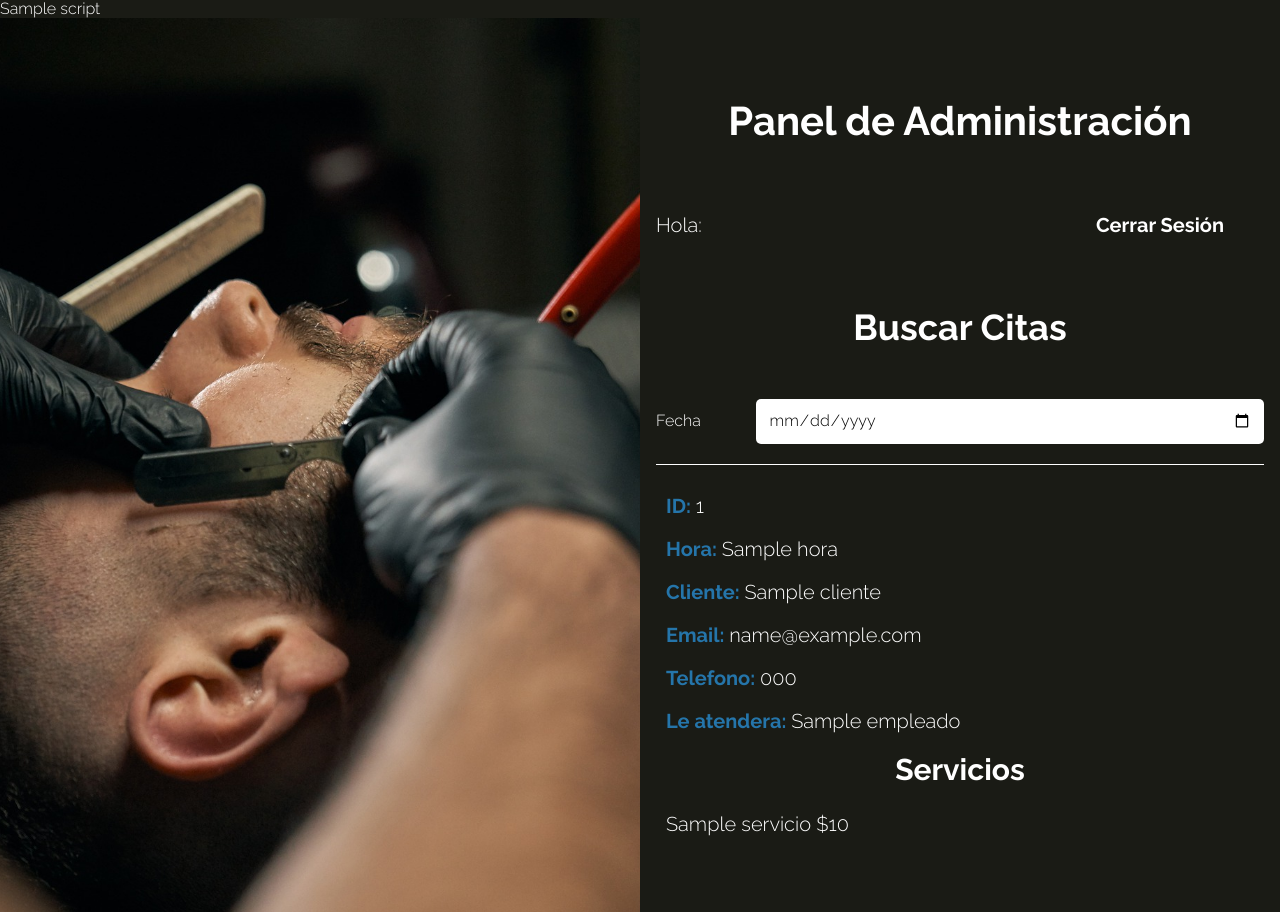
After one commit to petriz25/barberia, a PHP site: template views/admin/index.php in a window 1280 px wide. The commit adds this page. Run offline with PHP 8.4, Linux system fonts and the light colour scheme; the template is opened without the code that fills it: most values are stand-ins (such as "Sample title", 1, 10 or a date in 2020); style sheets or scripts are compiled from the project's sources.

Commit message:
Se finalizo el area de citas y se empezo el admin

```diff
--- a/controllers/CitaController.php
+++ b/controllers/CitaController.php
@@ -10,6 +10,8 @@ class CitaController{
             session_start();//se inicia session y se puede acceder a $_SESSION
         };
 
+        isAut();
+
         $empleados = Empleado::all();
 
         $router->render('/cita/index', [
--- a/controllers/LoginController.php
+++ b/controllers/LoginController.php
@@ -50,7 +50,10 @@ class LoginController{
     }
 
     public static function logout(){
-        echo "Desde el logout";
+        session_start();
+
+        $_SESSION = [];
+        header('Location: /');
     }
 
     public static function olvide(Router $router){
--- a/models/Cita.php
+++ b/models/Cita.php
@@ -16,7 +16,7 @@ class Cita extends ActiveRecord{
         $this->id = $args['id'] ?? null;
         $this->fecha = $args['fecha'] ?? '';
         $this->hora = $args['hora'] ?? '';
-        $this->usuariosId = $args['usuariosId'] ?? 1;
-        $this->empleadoId = $args['empleadoId'] ?? 1;
+        $this->usuariosId = $args['usuariosId'] ?? '';
+        $this->empleadoId = $args['empleadoId'] ?? '';
     }
 }
--- a/public/index.php
+++ b/public/index.php
@@ -2,9 +2,10 @@
 
 require_once __DIR__ . '/../includes/app.php';
 
+use MVC\Router;
 use Controllers\APIController;
-use MVC\Router;
 use Controllers\CitaController;
+use Controllers\AdminController;
 use Controllers\LoginController;
 
 $router = new Router();
@@ -30,6 +31,7 @@ $router->get('/mensaje', [LoginController::class, 'mensaje']);
 
 //AREA PRIVADA
 $router->get('/cita', [CitaController::class, 'index']);
+$router->get('/admin', [AdminController::class, 'index']);
 
 //API de Citas
 $router->get('/api/servicios', [APIController::class, 'index']);
--- a/src/scss/layout/_UI.scss
+++ b/src/scss/layout/_UI.scss
@@ -30,3 +30,18 @@
     display: flex;
     justify-content: space-between;
 }
+
+.barra{
+    margin: v.$separacion 0;
+
+    @include m.tablet{
+        display: flex;
+        justify-content: space-between;
+        align-items: center;
+    }
+
+    .boton{
+        @include m.boton(v.$negro, v.$blanco);
+        margin: 0;
+    }
+}
--- /dev/null
+++ b/src/scss/layout/_admin.scss
@@ -0,0 +1,21 @@
+@use 'base/variables' as v;
+@use 'base/mixins' as m;
+
+.citas{
+    list-style: none;
+    padding: 0;
+    li{
+        padding: 1rem;
+        border-top: 1px solid v.$blanco;
+        p{
+            font-weight: v.$bold;
+            color: v.$azul;
+        }
+
+        span,
+        .servicio{
+            font-weight: v.$regular;
+            color: v.$blanco;
+        }
+    }
+}
--- a/src/scss/layout/_index.scss
+++ b/src/scss/layout/_index.scss
@@ -2,3 +2,4 @@
 @forward 'cita';
 @forward 'servicios';
 @forward 'resumen';
+@forward 'admin';
--- /dev/null
+++ b/views/admin/index.php
@@ -0,0 +1,45 @@
+<H1 class="nombre-pagina">Panel de Administración</H1>
+<?php
+    include_once __DIR__ . '/../templates/barra.php'
+?>
+<h2>Buscar Citas</h2>
+<div class="busqueda">
+    <form action="" class="formulario">
+        <div class="campo">
+            <label for="fecha">Fecha</label>
+            <input
+            type="date"
+            id="fecha"
+            name="fecha"
+            >
+        </div>
+    </form>
+</div>
+
+<div id="citas-admin">
+    <ul class="citas">
+        <?php
+            $idCita = 0;
+            foreach ($citas as $key=>$cita){
+                if($idCita !== $cita->id){
+        ?>
+        <li>
+            <p>ID: <span><?php echo $cita->id; ?></span></p>
+            <p>Hora: <span><?php echo $cita->hora; ?></span></p>
+            <p>Cliente: <span><?php echo $cita->cliente; ?></span></p>
+            <p>Email: <span><?php echo $cita->email; ?></span></p>
+            <p>Telefono: <span><?php echo $cita->telefono; ?></span></p>
+            <p>Le atendera: <span><?php echo $cita->empleado; ?></span></p>
+
+            <h3>Servicios</h3>
+            <?php $idCita = $cita->id; } //Fin del if ?>
+            <p class="servicio"><?php echo $cita->servicio . " $" .$cita->precio?></p>
+
+            <?php
+            $actual = $cita->id;
+            $proximo = $citas[$key + 1]->id ?? 0;
+            ?>
+
+        <?php } //Fin del foreach ?>
+    </ul>
+</div>
--- a/views/layout.php
+++ b/views/layout.php
@@ -6,6 +6,9 @@
     <title>Barberia</title>
     <link href="https://fonts.googleapis.com/css2?family=Raleway:wght@300;700&display=swap" rel="stylesheet">
     <link rel="stylesheet" href="build/css/app.css">
+    <?php
+        echo $script ?? '';
+    ?>
 </head>
 <body>
     <div class="contenedor-app">
@@ -15,9 +18,5 @@
         </div>
     </div>
 
-    <?php
-        echo $script ?? '';
-    ?>
-
 </body>
 </html>
--- /dev/null
+++ b/views/templates/barra.php
@@ -0,0 +1,4 @@
+<div class="barra">
+    <p>Hola: <?php echo $nombre ?? ''; ?></p>
+    <a class="boton" href="/logout">Cerrar Sesión</a>
+</div>
```
Also changed, not shown: controllers/APIController.php (+20 -1 lines), controllers/AdminController.php (added, +36 -0 lines), includes/funciones.php (+7 -0 lines), models/ActiveRecord.php (+7 -0 lines), models/AdminCita.php (added, +28 -0 lines), models/CitaServicioEmpleado.php (added, +20 -0 lines), src/js/app.js (+36 -9 lines), views/cita/index.php (+7 -2 lines), 2 other files.
